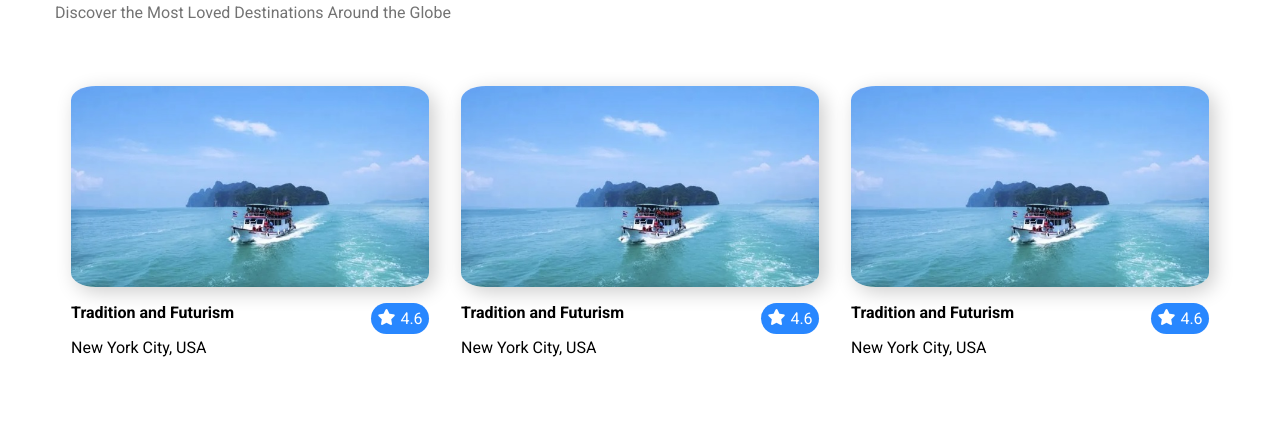
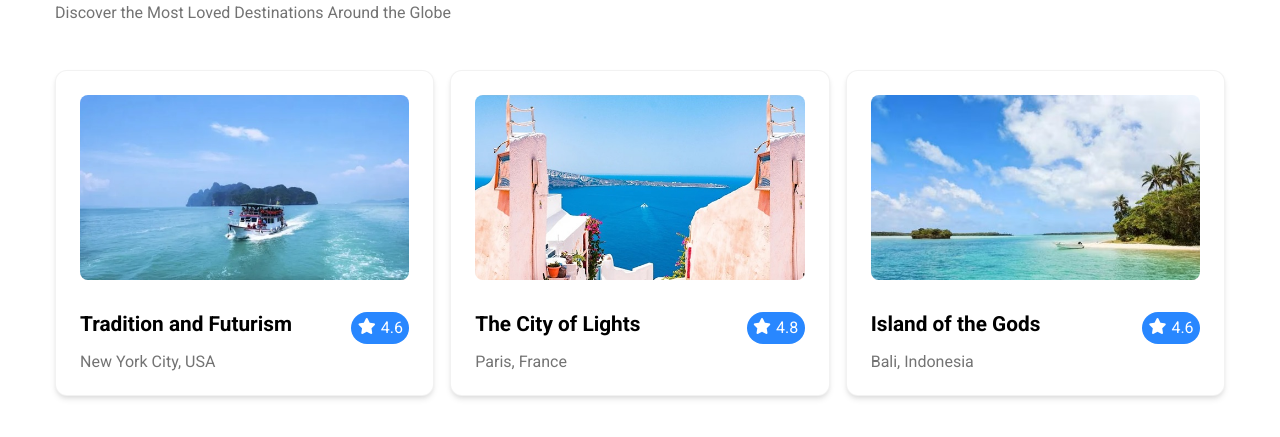
Before and after one commit to mertayda/SkyWings, a plain HTML site: page index.html in a window 1280 px wide. Shown: the part 655-1092 px from the top of the page. Drawn offline with Linux system fonts and the light colour scheme.

Commit message:
destination

```diff
--- a/index.html
+++ b/index.html
@@ -63,23 +63,23 @@
              </div>
           </div>
           <div class="destination-card">
-            <img src="assets/destination-1.jpg" alt="destination-1">
+            <img src="assets/destination-2.jpg" alt="destination-1">
              <div class="destination-details">
               <div class="destination-city">
-                <p>Tradition and Futurism</p>
-                <span>New York City, USA</span>
+                <p>The City of Lights</p>
+                <span>Paris, France</span>
               </div>
                <span class="destination-star">
-                <i class="fa-solid fa-star"></i>4.6
+                <i class="fa-solid fa-star"></i>4.8
                </span>
              </div>
           </div>
           <div class="destination-card">
-            <img src="assets/destination-1.jpg" alt="destination-1">
+            <img src="assets/destination-3.jpg" alt="destination-1">
              <div class="destination-details">
               <div class="destination-city">
-                <p>Tradition and Futurism</p>
-                <span>New York City, USA</span>
+                <p>Island of the Gods</p>
+                <span>Bali, Indonesia</span>
               </div>
                <span class="destination-star">
                 <i class="fa-solid fa-star"></i>4.6
--- a/style.css
+++ b/style.css
@@ -190,23 +190,40 @@ header {
 .destination-container{
   display: grid;
   grid-template-columns: repeat(auto-fit, minmax(250px, 1fr));
+  gap: 1rem;
 }
 
-.destination-card{
+.destination-card {
   display: flex;
   flex-direction: column;
-  height: auto;
-  padding:1rem;
+  height: 100%;
+  padding: 1.5rem;
+  background-color: white;
+  border-radius: 12px;
+  box-shadow: 0 4px 6px -1px rgba(0, 0, 0, 0.1),
+              0 2px 4px -1px rgba(0, 0, 0, 0.06);
+  transition: all 0.3s ease;
+ cursor: pointer;
+ overflow: hidden;
+ gap: 1rem;
+ border: 1px solid rgba(0, 0, 0, 0.05);
+}
 
+.destination-card:hover {
+  transform: translateY(-5px);
+  box-shadow: 0 20px 25px -5px rgba(0, 0, 0, 0.1),
+              0 10px 10px -5px rgba(0, 0, 0, 0.04);
+}
+.destination-card:hover{
+  transform: translateY(-5%);
+}
 
-}
 
 .destination-card img{
   width: 100%;
-  height: 100%;
-  object-fit: contain;
-  border-radius: 7%;
-  box-shadow: rgba(0, 0, 0, 0.2) 5px 5px 20px;
+  aspect-ratio: 16/9;
+  object-fit: cover;
+  border-radius: 8px;
   margin-bottom: 1rem;
 
 }
@@ -221,11 +238,16 @@ header {
   display: flex;
   flex-direction: column;
   gap: 1rem;
+
 }
 
 .destination-city p{
   font-weight: bold;
-  font-size: 1rem;
+  font-size: 1.3rem;
+}
+
+.destination-city span{
+  color: var(--text-light);
 }
 
 .destination-star{
```
